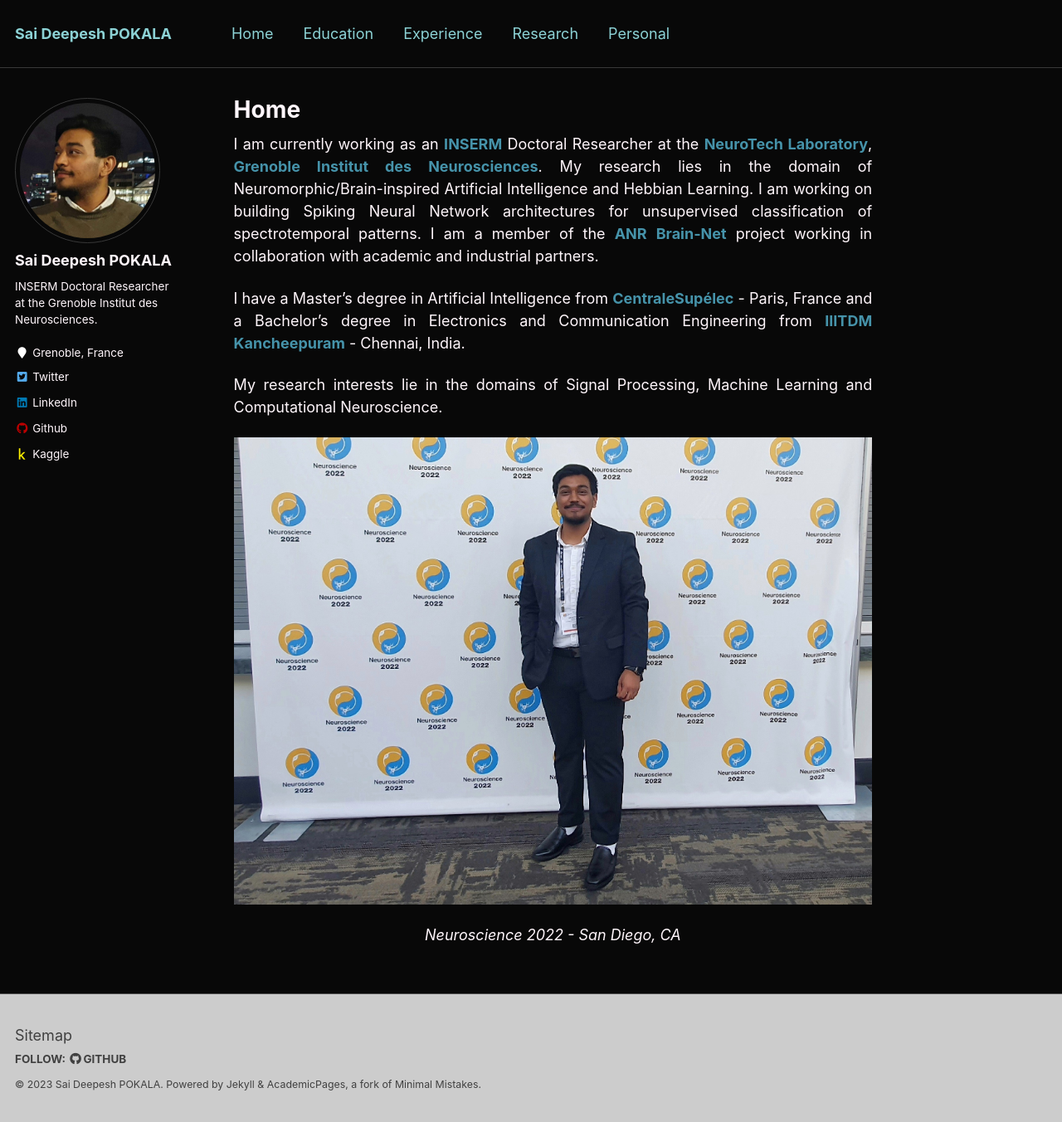
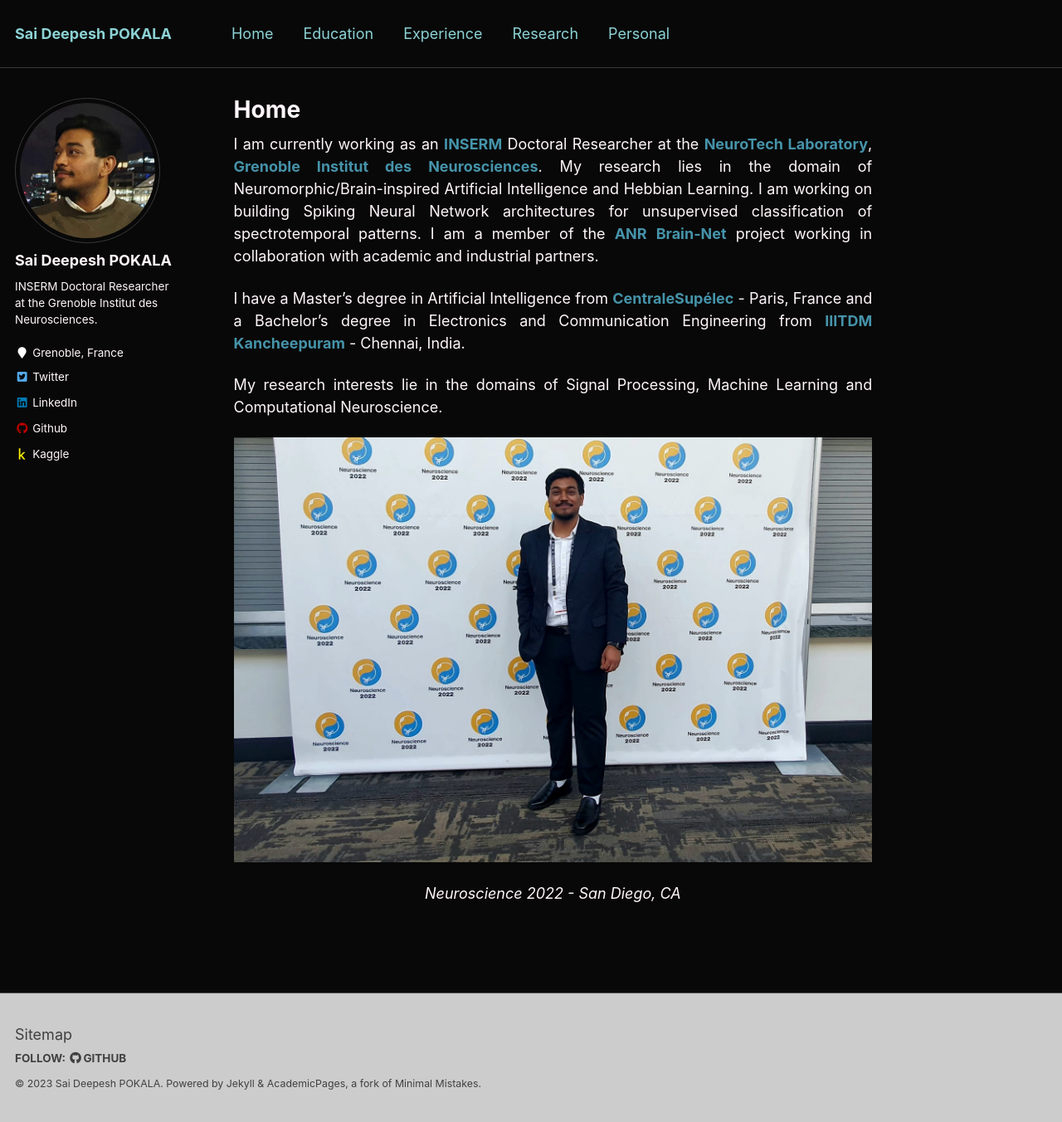
Before and after one commit to saideepesh/saideepesh.github.io, a Jekyll site: the page built from _pages/about.md, in a window 1280 px wide and 1352 px high. Shown: the whole window at 83% size. Built offline with Jekyll 4.4.1, drawn with Linux system fonts in a browser that asks for light colours.

Commit message:
Update about.md

```diff
--- a/_pages/about.md
+++ b/_pages/about.md
@@ -17,7 +17,7 @@ My research interests lie in the domains of Signal Processing, Machine Learning
 <!--You can find more information in my [CV](https://saideepesh.github.io/files/PSD_CV_Dec 2020.pdf){:target="_blank" rel="noopener"}.-->
 
 <p align="center">
-  <img src="https://saideepesh.github.io/images/20230227_072002-01.jpeg?raw=true">
+  <img src="https://saideepesh.github.io/images/IMG-20230227-WA0008.jpg?raw=true">
 </p>
 
 
```
